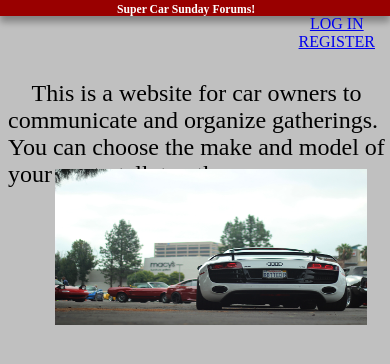
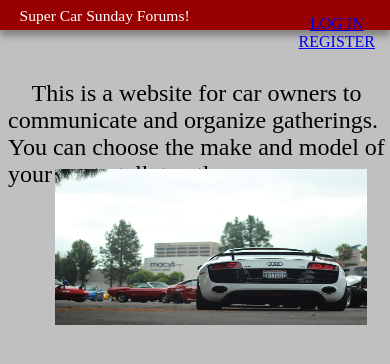
Before and after one commit to danieldil/Social-Media-Site, a PHP site: page /home.php in a window 390 px wide. Shown: the top 364 px of the page. Run offline with PHP 8.4, Linux system fonts and the light colour scheme.

Commit message:
@media rule implementation and more css changes

```diff
--- a/home.php
+++ b/home.php
@@ -5,7 +5,7 @@
         <title>
             EDOLOMAN.edu
         </title>
-        <strong>Super Car Sunday Forums! </strong>
+        <p>Super Car Sunday Forums! </p>
         </div>
     </head>
     <div id = "loginButtons">
--- a/style.css
+++ b/style.css
@@ -13,17 +13,20 @@ font-family: "Trajan Pro";
 #loginButtons a:visited {
 	color: black;
 }
+
 #loginButtons a:hover {
 	color: white;
 	font-size: 150%;
 }
-#welcome strong {
+
+#welcome p {
 	position: fixed;
 	top: 3px;
 	left: 30%;
 	font-size:3vw;
 
 }
+
 #welcome {
 	font-size: 250%;
 	position: fixed;
@@ -194,6 +229,35 @@ ul.sub-menu {
 color:green;
 font-size: 4vw;
 }
-#users #01{
 
+@media all and (max-width: 550px) {		/* --------------------------minimum screen size----------MOBILE PHONES---------------------------------- */
+    nav{
+        left: 280px;					/*this is for the position to not run into the profile picture*/
+    }
+
+    #profilepic img {
+        width: 90%;
+        margin-left: 11px;
+    }
+
+    #welcome {
+	   position: fixed;
+	   left: 0px;
+	   font-family: "Trajan Pro";
+	   color: white;
+	   top: 0px;
+	   width: 100%;
+	   padding-top: 0px;
+	   height: 30px;
+	   background-color:  #990000;
+	   text-align:  center;
+	   box-shadow:  0px 6px 7px 0px #828282;
+    }
+
+    #welcome p {
+        left: 5%;
+        position: fixed;
+        margin-top: 1vw;
+        font-size: 4vw;
+    }
 }
```
Also changed, not shown: other parts of style.css (+43 -11 lines), index.php (+5 -4 lines), profilepage.php (+11 -40 lines).
